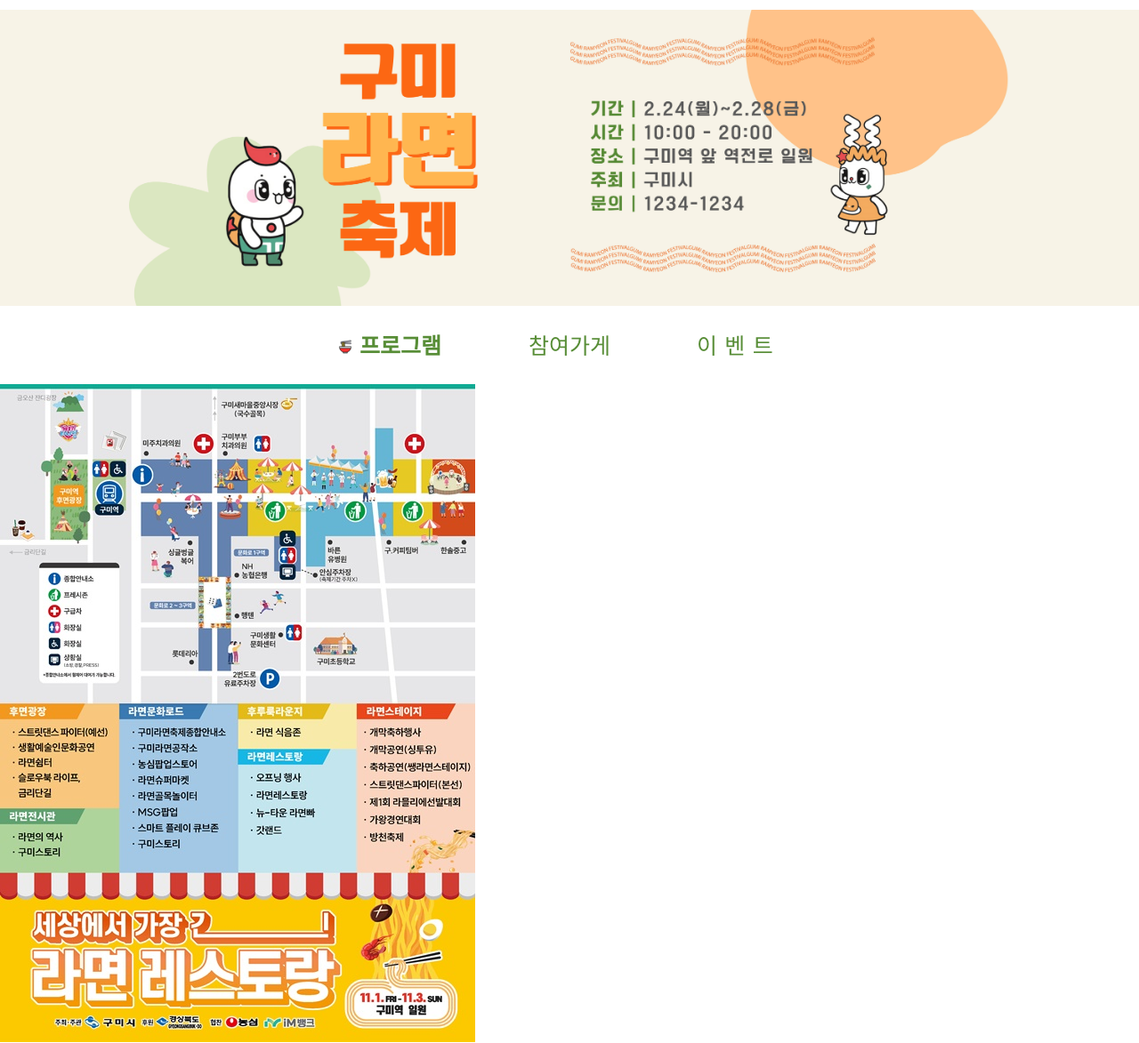
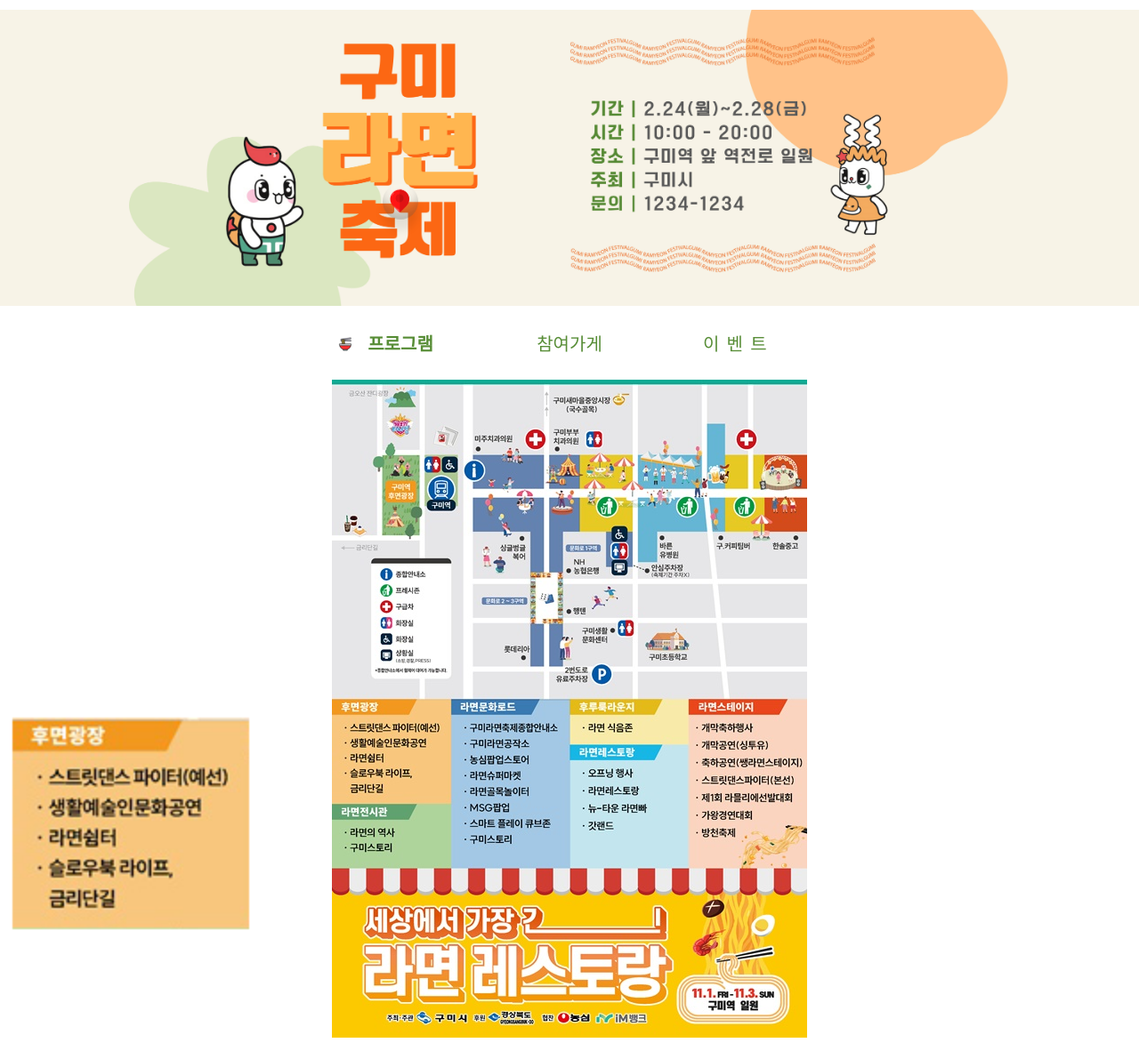
Before and after one commit to Do-chaerin/guminoodle, a plain HTML site: page program1.html in a window 1280 px wide. Shown: the part 69-1242 px from the top of the page at 89% size. Drawn offline with nearby package versions, Linux system fonts and the light colour scheme; a web font is replaced by a local one.

Commit message:
위치함

```diff
--- a/css/geen/program1.css
+++ b/css/geen/program1.css
@@ -1,9 +1,5 @@
 @charset "utf-8";
 /* 탭 */
-.tab{
-    font-size: 25px;
-    gap:20px;
-}
 .tab li{
     width: 170px;
     padding: 10px;
@@ -25,19 +21,50 @@ main{
     width: 100%;
     height: 100vh;
 }
-/* inner */
-.inner{
-    width: 1280px;
-    height: 100%;
-    margin: auto;
-}
 /* 프로그램1 */
 .program{
     width: 100%;
     height: 100%;
+    text-align: center;
     object-fit: contain;
+    position: relative;
 }
-.program img{
+.st1{
+    width: 300px;
+    position: absolute;
+    top:47%;
+    left: 0;
+}
+.mapicon{
+    position: absolute;
+    top: 0;
+}
+body{margin:0;}
+.jumping-ball{width:40px;height:40px;background:blue;border-radius:100%;position:fixed;top:90px;right:0;left:410px}
 
+.jump-animation{
+  background-color: rgba(255, 255, 255, 0.1);
+  animation-name: bounce;
+  animation-duration: 2000ms;
+  animation-direction: alternate;
+  animation-timing-function: cubic-bezier(0.79, 0.04, 0.8, 0.6);
+  animation-iteration-count: infinite;
+}
 
+@keyframes bounce {
+  0% {
+      transform: translate3d(20px, 170px, 30px);
+      box-shadow: 0 10px 10px rgba(0, 0, 0, 0.05), inset 0 -15px 15px -5px rgba(0,0,0,0.2);
+    height:40px;
+  }
+
+  90% {
+    height:40px;
+  }
+
+  100% {
+      transform: translate3d(20px, 201px, 30px);
+      box-shadow: 0px 15px 10px rgba(0, 0, 0, 0.1), inset 0 -15px 15px -5px rgba(0,0,0,0.3);
+    height:70px;
+  }
 }
--- /dev/null
+++ b/js/js.scriptgeen.js
@@ -0,0 +1,19 @@
+$(document).ready(function () {
+  $(".tab a").click(function (e) {
+    e.preventDefault();
+    $(".tab li").removeClass("active");
+    $(this).parent().addClass("active");
+  });
+  const navScroll = document.querySelector("tab");
+  window.addEventListener("scroll", function () {
+    // navScroll.classList.add("scrolled")
+    console.log("스크롤 y 값:", window.scrollY);
+        if (window.scrollY > 425) {
+      navScroll.classList.add("scrolled");
+    }
+    // 아니면
+    else {
+      navScroll.classList.remove("scrolled");
+    }
+  });
+});
--- a/js/js.scriptgenn.js
+++ /dev/null
@@ -1,7 +0,0 @@
-$(document).ready(function() {
-    $(".tab a").click(function(e) {
-        e.preventDefault();
-        $(".tab li").removeClass('active');
-        $(this).parent().addClass('active');
-    });
-});
--- a/program1.html
+++ b/program1.html
@@ -15,7 +15,7 @@
     <!-- js -->
 
     <script src="https://ajax.googleapis.com/ajax/libs/jquery/3.6.0/jquery.min.js"></script>
-    <script src="js/js.scriptgenn.js" defer></script>
+    <script src="js/js.scriptgeen.js" defer></script>
     <script src="js/header.js"></script>
     <title>Document</title>
   </head>
@@ -71,7 +71,6 @@
     <!-- 탭 start-->
     <ul class="tab">
       <li class="tabP active"><a href="program1.html">프로그램</a></li>
-
       <li class="tabS"><a href="#">참여가게</a></li>
       <li class="tabE"><a href="#">이벤트</a></li>
     </ul>
@@ -81,10 +80,13 @@
       <div class="inner">
         <!--프로그램1  -->
         <div class="program">
-          <a href="#">
-            <img src="images/낭만관광과구미라면축제_리플렛_앞면11(최종).jpeg" alt="리플렛이미지" />
-            <img src="images/map.png" alt="리플렛이미지" />
-          </a>
+          <a href="#"><img src="images/낭만관광과구미라면축제_리플렛_앞면11(최종).jpeg" alt="리플렛이미지" /></a>
+            <a href="#"> <img src="images/st1.png" alt="이미지" / class="st1"></a>
+            <!-- <img src="images/map.png" alt="리플렛이미지" /> -->
+          </div>
+        <div class="jumping-ball jump-animation">
+          <a href="#"><img src="images/mapicon.png" alt="이미지" / class="mapicon"></a>
+        </div>
         </div>
       </div>
     </main>
```
Also changed, not shown: images/leaplet.jpeg (added), images/mapicon.png (added), images/simple-leaflet.jpg (added), images/st1.png (added).
